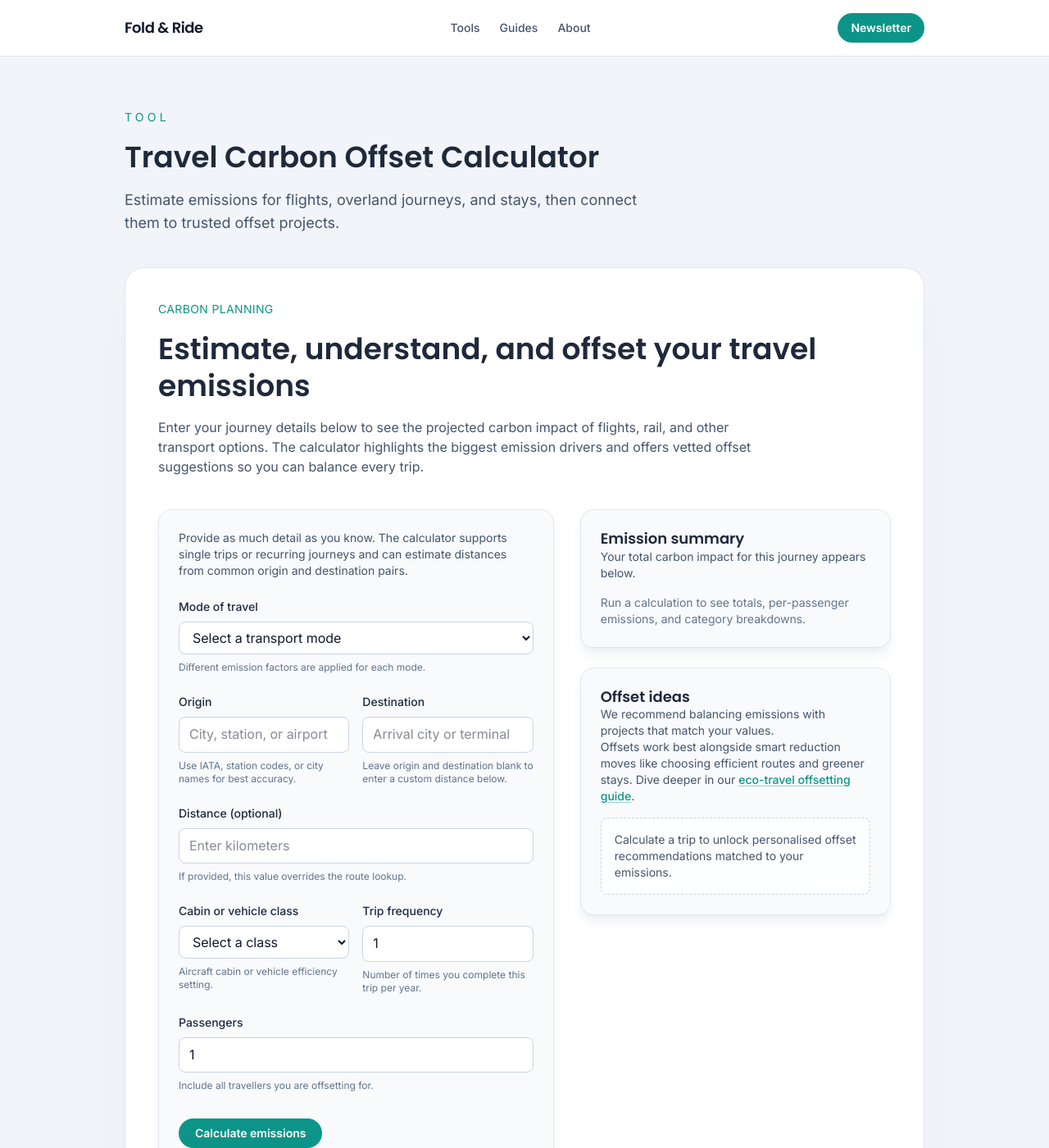
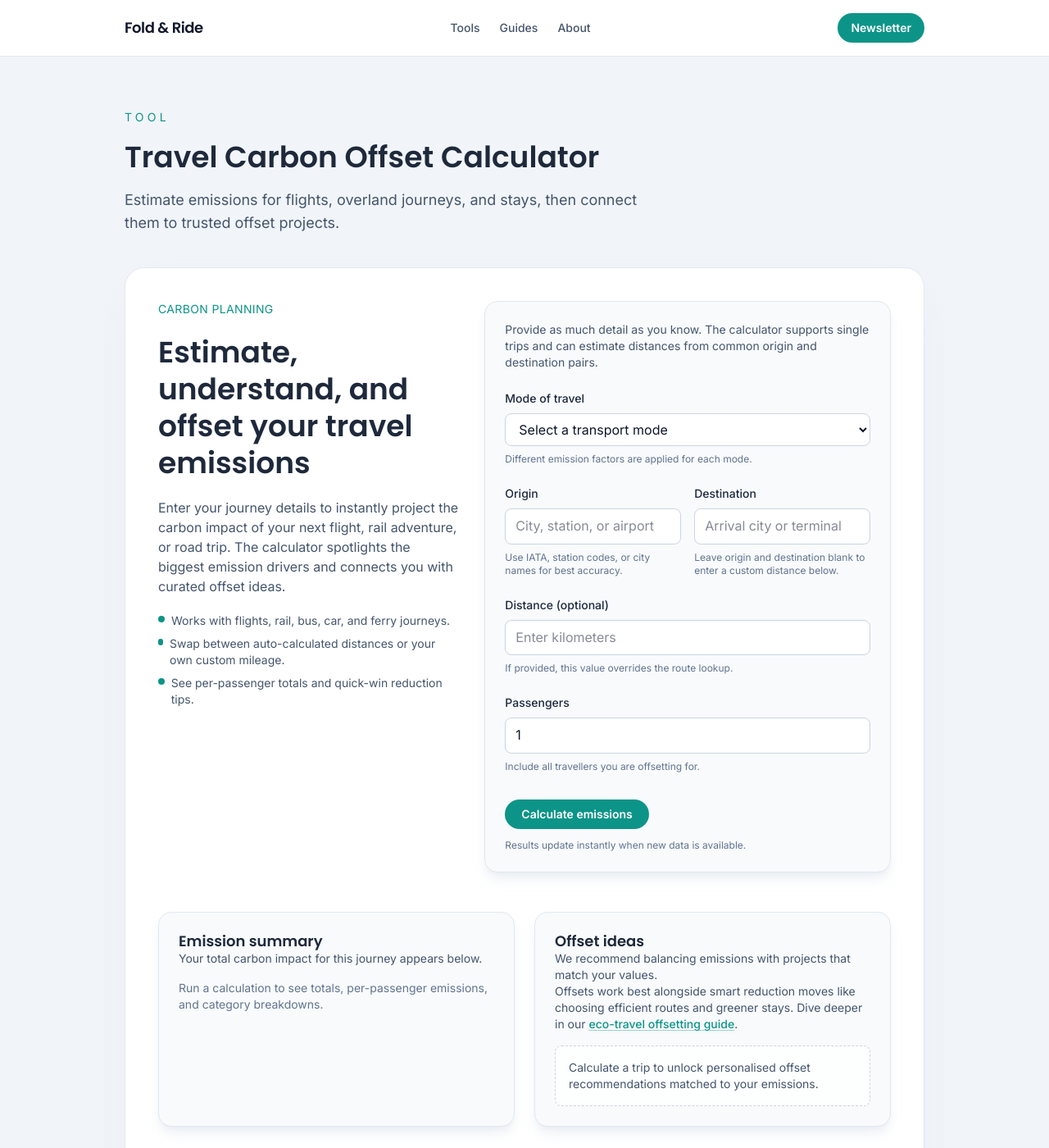
Before and after one commit to krussll/foldandride, a Jekyll site: the page built from tools/travel-carbon-offset-calculator.html, in a window 1280 px wide and 1400 px high. Shown: the whole window at 82% size. Built offline with Jekyll 4.4.1, drawn with Linux system fonts in a browser that asks for light colours.

Commit message:
Rework carbon offset calculator layout

```diff
--- a/tools/travel-carbon-offset-calculator.html
+++ b/tools/travel-carbon-offset-calculator.html
@@ -4,17 +4,27 @@ title: "Travel Carbon Offset Calculator"
 description: "Estimate emissions for flights, overland journeys, and stays, then connect them to trusted offset projects."
 function: calcCarbon
 ---
-<section class="space-y-10">
-  <header class="space-y-4 text-slate-800">
+<section class="space-y-12">
+  <div class="grid gap-8 lg:grid-cols-[minmax(0,0.85fr)_minmax(0,1.15fr)] lg:items-start">
+    <header class="space-y-5 text-slate-800">
       <p class="text-sm uppercase tracking-wide text-[#0D9488]">Carbon Planning</p>
-    <h1 class="text-3xl font-semibold text-slate-900 sm:text-4xl">Estimate, understand, and offset your travel emissions</h1>
-    <p class="max-w-3xl text-base text-slate-600">
-      Enter your journey details below to see the projected carbon impact of flights, rail, and other transport options. The
-      calculator highlights the biggest emission drivers and offers vetted offset suggestions so you can balance every trip.
+      <h1 class="text-3xl font-semibold text-slate-900 sm:text-4xl">
+        Estimate, understand, and offset your travel emissions
+      </h1>
+      <p class="text-base text-slate-600">
+        Enter your journey details to instantly project the carbon impact of your next flight, rail adventure, or road trip.
+        The calculator spotlights the biggest emission drivers and connects you with curated offset ideas.
       </p>
+      <ul class="space-y-2 text-sm text-slate-600">
+        <li class="flex items-start gap-2"><span class="mt-1 h-2 w-2 rounded-full bg-[#0D9488]"></span>Works with flights,
+          rail, bus, car, and ferry journeys.</li>
+        <li class="flex items-start gap-2"><span class="mt-1 h-2 w-2 rounded-full bg-[#0D9488]"></span>Swap between
+          auto-calculated distances or your own custom mileage.</li>
+        <li class="flex items-start gap-2"><span class="mt-1 h-2 w-2 rounded-full bg-[#0D9488]"></span>See per-passenger
+          totals and quick-win reduction tips.</li>
+      </ul>
     </header>
 
-  <section class="grid gap-8 xl:grid-cols-[minmax(0,1.12fr)_minmax(0,0.88fr)]">
     <form
       id="carbon-calculator-form"
       data-carbon-calculator
@@ -22,8 +32,8 @@ function: calcCarbon
       aria-describedby="carbon-calculator-helper"
     >
       <div id="carbon-calculator-helper" class="text-sm text-slate-600">
-        Provide as much detail as you know. The calculator supports single trips or recurring journeys and can estimate
-        distances from common origin and destination pairs.
+        Provide as much detail as you know. The calculator supports single trips and can estimate distances from common
+        origin and destination pairs.
       </div>
 
       <div class="space-y-2">
@@ -87,41 +97,6 @@ function: calcCarbon
         <p class="text-xs text-slate-500">If provided, this value overrides the route lookup.</p>
       </div>
 
-      <div class="grid gap-4 sm:grid-cols-2">
-        <div class="space-y-2">
-          <label for="cabin-class" class="block text-sm font-medium text-slate-800">Cabin or vehicle class</label>
-          <select
-            id="cabin-class"
-            name="cabinClass"
-            class="w-full rounded-lg border border-slate-300 bg-white px-3 py-2 text-slate-900 focus:border-[#0D9488] focus:outline-none focus:ring focus:ring-[#0D9488]/20"
-          >
-            <option value="" disabled selected>Select a class</option>
-            <option value="economy">Economy</option>
-            <option value="premium">Premium Economy</option>
-            <option value="business">Business</option>
-            <option value="first">First</option>
-            <option value="electric">Electric vehicle</option>
-            <option value="hybrid">Hybrid vehicle</option>
-            <option value="diesel">Diesel vehicle</option>
-          </select>
-          <p class="text-xs text-slate-500">Aircraft cabin or vehicle efficiency setting.</p>
-        </div>
-        <div class="space-y-2">
-          <label for="frequency" class="block text-sm font-medium text-slate-800">Trip frequency</label>
-          <input
-            id="frequency"
-            name="frequency"
-            type="number"
-            min="1"
-            step="1"
-            value="1"
-            class="w-full rounded-lg border border-slate-300 bg-white px-3 py-2 text-slate-900 focus:border-[#0D9488] focus:outline-none focus:ring focus:ring-[#0D9488]/20"
-            aria-describedby="frequency-helper"
-          />
-          <p id="frequency-helper" class="text-xs text-slate-500">Number of times you complete this trip per year.</p>
-        </div>
-      </div>
-
       <div class="space-y-2">
         <label for="passengers" class="block text-sm font-medium text-slate-800">Passengers</label>
         <input
@@ -147,8 +122,9 @@ function: calcCarbon
         <p class="text-xs text-slate-500">Results update instantly when new data is available.</p>
       </div>
     </form>
+  </div>
 
-    <div class="space-y-6">
+  <section class="grid gap-6 lg:grid-cols-2">
     <section class="rounded-2xl border border-slate-200 bg-slate-50 p-6 shadow-lg shadow-slate-200/70">
       <h2 class="text-lg font-semibold text-slate-900">Emission summary</h2>
       <p class="text-sm text-slate-600">Your total carbon impact for this journey appears below.</p>
@@ -168,7 +144,6 @@ function: calcCarbon
         <p class="text-slate-500">Calculated offsets will populate with vetted partner projects and pricing.</p>
       </div>
     </section>
-    </div>
   </section>
 </section>
 
```
Lines whose indentation alone changed are shown as unchanged.
